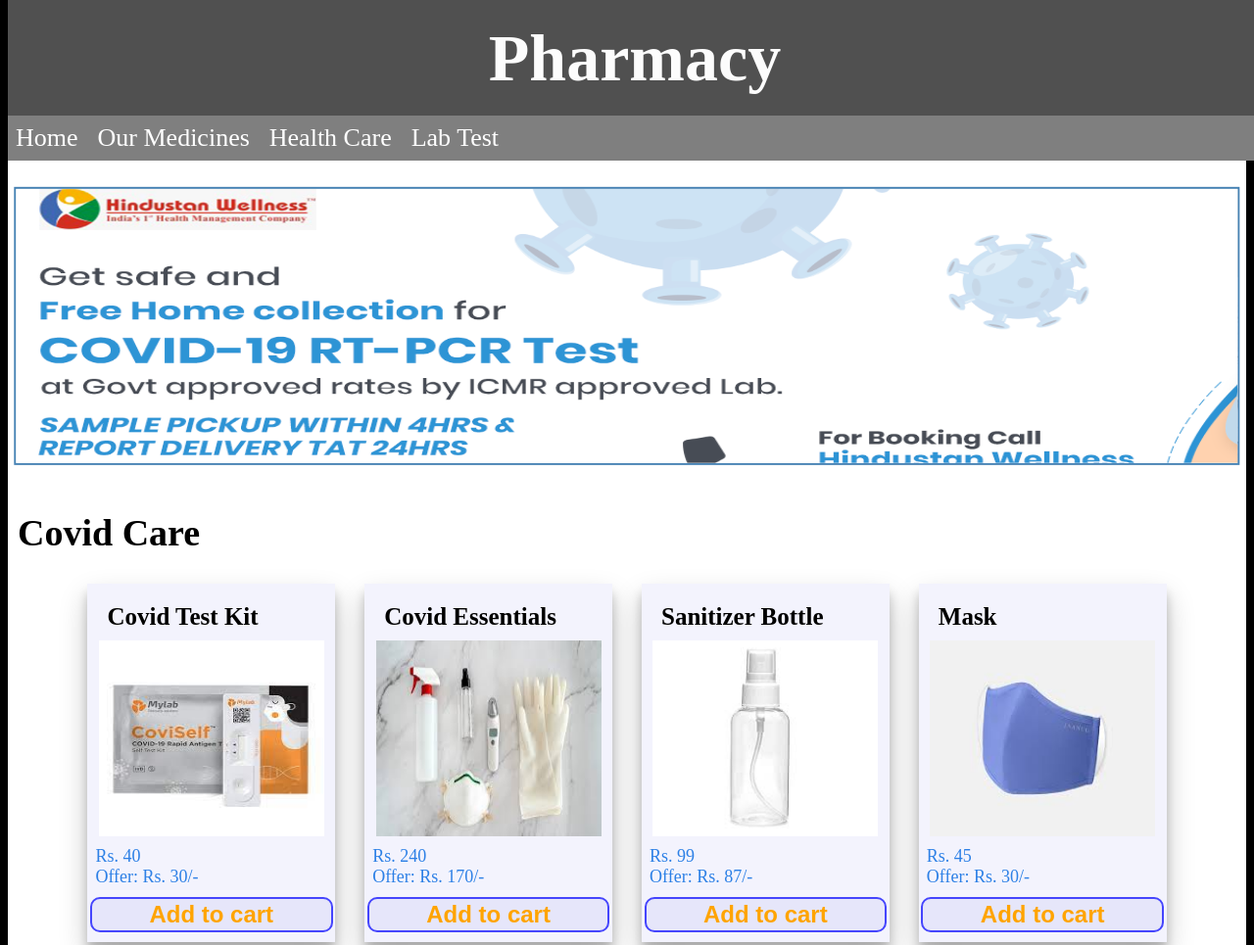
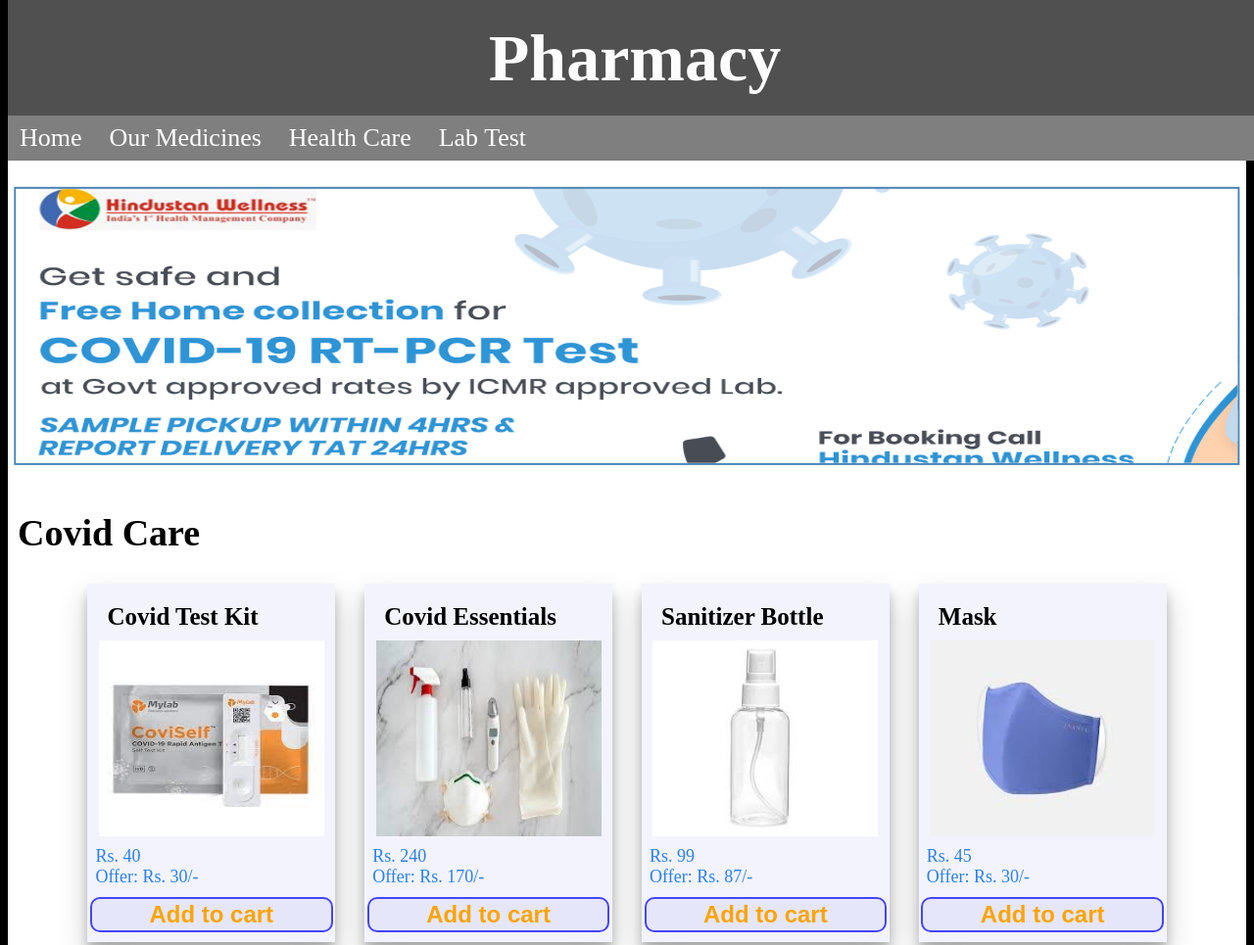
Before and after one commit to pratibhadixit549/G2B5_HTML-CSS_GradedProject1, a plain HTML site: page index.html in a window 1280 px wide. Shown: the top 965 px of the page at 98% size. Drawn offline with Linux system fonts and the light colour scheme.

Commit message:
CSS for Index Page of HTML updated

```diff
--- a/Project/css/style.css
+++ b/Project/css/style.css
@@ -35,7 +35,7 @@
 
 .main-wrapper .navigation-bar .menu li {
     display: inline-block;
-    padding: 8px;
+    padding: 8px 12px 8px 12px;
 }
 
 .main-wrapper .navigation-bar .menu li:hover {
```
